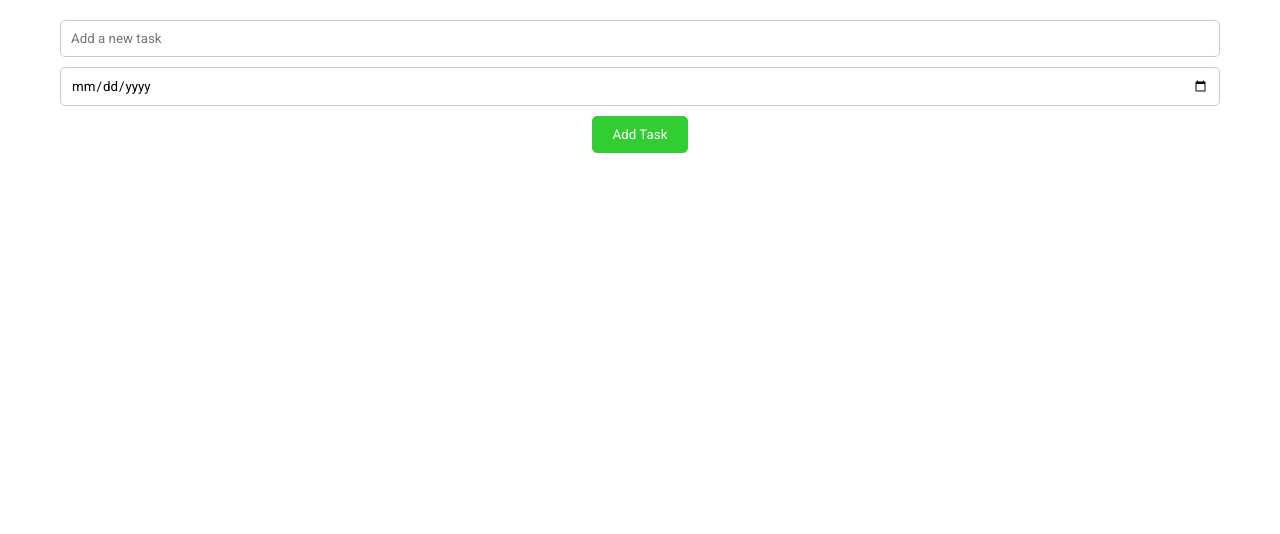
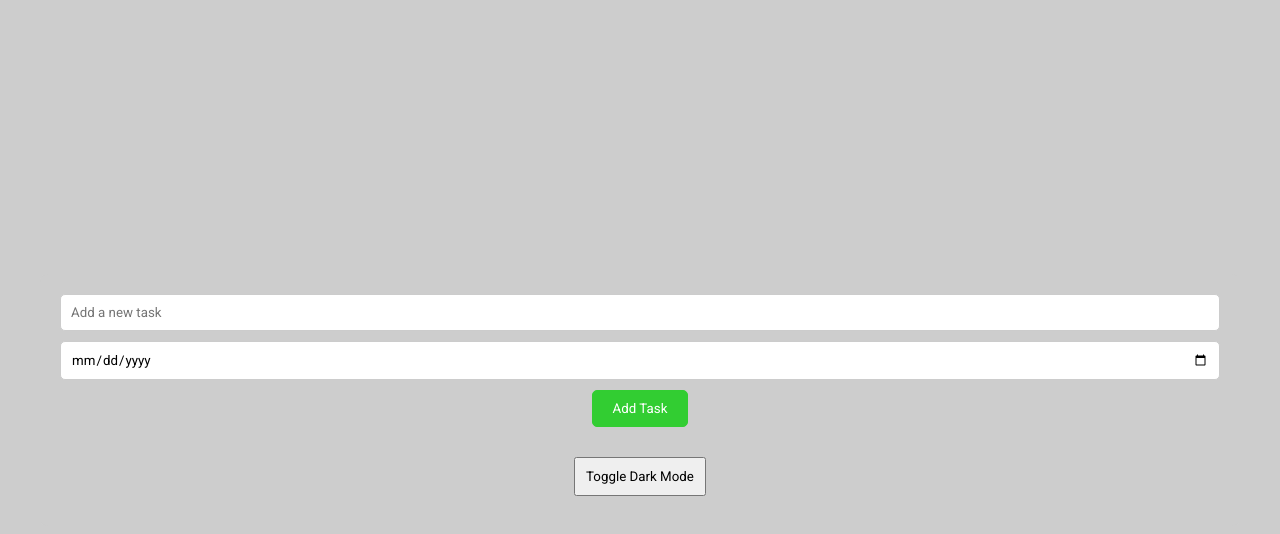
Before and after one commit to MarekJuricko/Todo_App, a React (Create React App) app: page / in a window 1280 px wide. Shown: the top 534 px of the page. Built offline with nearby package versions, Linux system fonts and the light colour scheme; no server answers.

Commit message:
added theme feature, updated styles

```diff
--- a/src/App.js
+++ b/src/App.js
@@ -7,6 +7,7 @@ import './index.css';
 const App = () => {
   // State to hold the list of todos
   const [todos, setTodos] = useState([]);
+  const [theme, setTheme] = useState('light');
 
   // Function to fetch todos from the API
   const fetchTodos = async () => {
@@ -27,15 +28,29 @@ const App = () => {
     setTodos((prevTodos) => [...prevTodos, newTodo]);
   };
 
+  // Function to toggle theme
+  const toggleTheme = () => {
+    setTheme((prevTheme) => (prevTheme === 'light' ? 'dark' : 'light'));
+  };
+
   // useEffect hook to fetch todos when the component mounts
   useEffect(() => {
     fetchTodos();
   }, []); // Empty dependency array means this effect runs once when the component mounts
 
   return (
-    <div className="todo-container">
-      <AddTodo addTodo={addTodo} />
-      <TodoList todos={todos} fetchTodos={fetchTodos} />
+    <div className={`app-container ${theme}`}>
+      <div className={`todo-container ${theme}`}>
+        <AddTodo addTodo={addTodo} />
+        <TodoList todos={todos} fetchTodos={fetchTodos} />
+
+        <div className="theme-toggle-container">
+          <button onClick={toggleTheme} className="theme-toggle-button">
+            Toggle {theme === 'light' ? 'Dark' : 'Light'} Mode
+          </button>
+        </div>
+
+      </div>
     </div>
   );
 };
--- a/src/index.css
+++ b/src/index.css
@@ -6,11 +6,46 @@
   font-family: 'Roboto', sans-serif;
 }
 
+/* Full viewport for app-container */
+.app-container {
+  min-height: 100vh;
+  display: flex;
+  justify-content: center;
+  align-items: center;
+  transition: 1s ease-in;
+}
+
+/* Light mode styles */
+.app-container.light {
+  background-color: rgb(205, 205, 205);
+  color: black;
+}
+
+/* Dark mode styles */
+.app-container.dark {
+  background-color: rgb(50, 50, 50);
+  color: white;
+}
+
+/* Light mode styles for todo container */
+.todo-container.light {
+  background-color: rgb(205, 205, 205);
+  color: black;
+}
+
+/* Dark mode styles for todo container */
+.todo-container.dark {
+  background-color: rgb(20, 20, 20);
+  color: white;
+}
+
 /* Styling for the container */
 .todo-container {
   max-width: 1200px;
-  margin: 0 auto;
+  width: 100%;
   padding: 20px;
+  border-radius: 0.5em;
+  transition: 0.5s ease-in;
 }
 
 /* Styling for the todo list */
@@ -27,7 +62,7 @@
   display: flex;
   flex-direction: column;
   align-items: flex-start;
-  background-color: rgb(215, 215, 215);
+  background-color: rgb(175, 175, 175);
   padding: 20px;
   border-radius: 5px;
   box-shadow: 0 2px 4px rgba(0, 0, 0, 0.1);
@@ -35,19 +70,25 @@
   font-family: 'Montserrat', sans-serif;
 }
 
+/* Dark mode styles for todo item */
+.todo-container.dark .todo-item {
+  background-color: rgb(50, 50, 50);
+  box-shadow: 0 2px 4px rgba(255, 255, 255, 0.1);
+}
+
 .todo-item p {
   margin: 0 0 10px 0;
 }
 
-.todo-item .icon{
+.todo-item .icon {
   font-size: 1.3em;
 }
 
-.todo-item .todo-title{
+.todo-item .todo-title {
   font-size: 1.3em;
 }
 
-.todo-item .todo-due-date{
+.todo-item .todo-due-date {
   font-size: 0.8em;
 }
 
@@ -93,11 +134,16 @@
 }
 
 /* Styling for the star icon */
-.priority-selector button{
+.priority-selector button {
   color: black;
 }
 
-.todo-item .star{
+/* Dark mode styles for star icon buttons */
+.todo-container.dark .priority-selector button {
+  color: white;
+}
+
+.todo-item .star {
   font-size: 1.3em;
 }
 
@@ -113,11 +159,11 @@
   color: rgb(255, 215, 0); /* Gold color for high priority */
 }
 
-.todo-item .edit:hover{
+.todo-item .edit:hover {
   color: aqua;
 }
 
-.todo-item .delete:hover{
+.todo-item .delete:hover {
   color: red;
 }
 
@@ -128,6 +174,13 @@
   border: 1px solid #ccc;
   border-radius: 5px;
   margin-bottom: 10px;
+}
+
+/* Dark mode styles for input fields */
+.todo-container.dark .todo-item input {
+  background-color: #333;
+  color: white;
+  border: 1px solid #555;
 }
 
 .add-todo-form {
@@ -145,6 +198,13 @@
   border-radius: 5px;
 }
 
+/* Dark mode styles for form input */
+.todo-container.dark .add-todo-form input {
+  background-color: #333;
+  color: white;
+  border: 1px solid #555;
+}
+
 .add-todo-form button {
   padding: 10px 20px;
   border: 1px solid #32cd32;
@@ -160,6 +220,20 @@
   color: black;
 }
 
+/* Theme toggle button styles */
+.theme-toggle-button {
+  margin: 10px auto;
+  padding: 10px;
+  cursor: pointer;
+  display: block;
+}
+
+/* Dark mode styles for theme toggle button */
+.todo-container.dark .theme-toggle-button {
+  background-color: #444;
+  color: white;
+}
+
 /* Responsive design */
 @media (max-width: 600px) {
   .todo-item {
```
